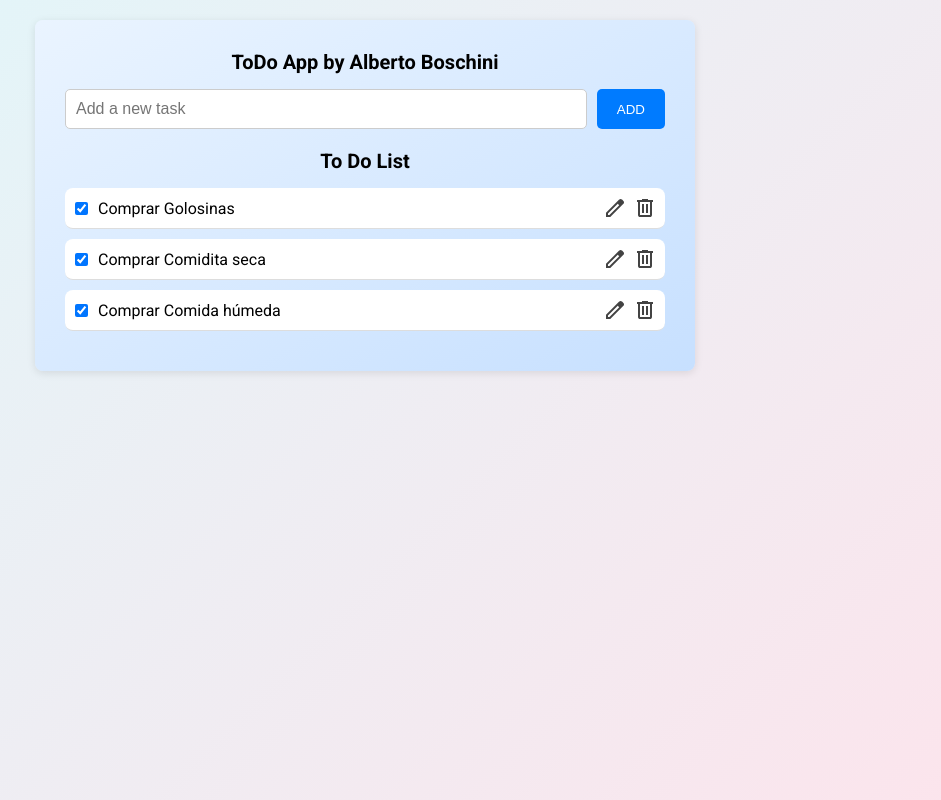
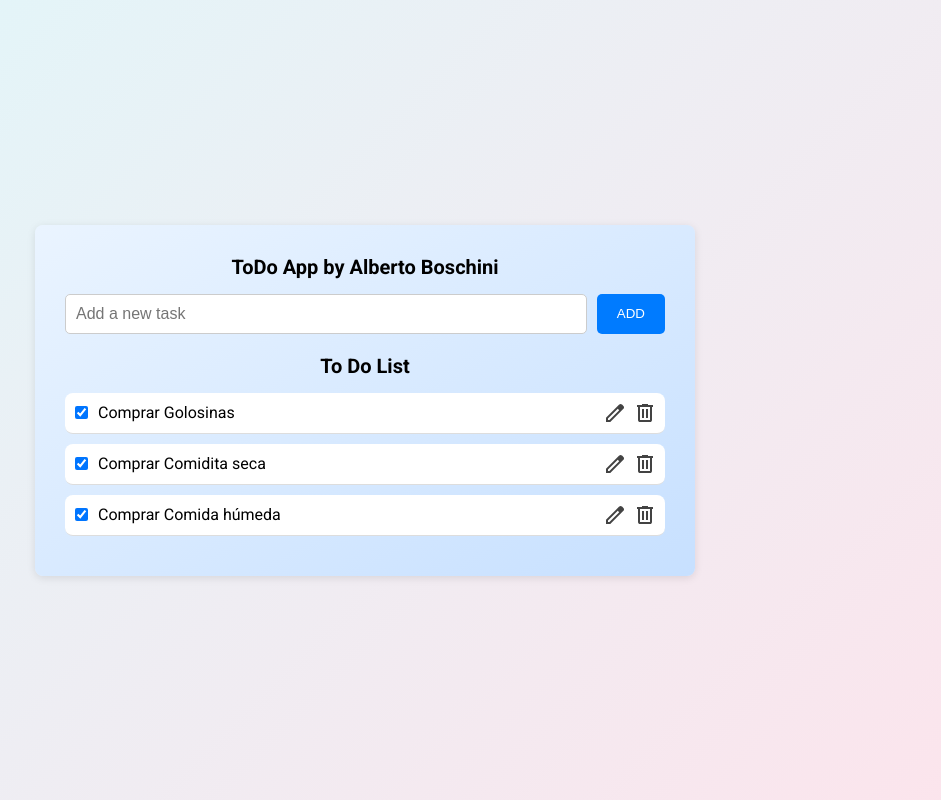
Before and after one commit to A-Boschini/To-Do-list, a plain HTML site: page index.html in a window 1280 px wide. Shown: the whole page, without its empty margins (275-1216 px from the left). Drawn offline with Linux system fonts and the light colour scheme.

Commit message:
CSS CORREGIDO

```diff
--- a/styles.css
+++ b/styles.css
@@ -14,7 +14,8 @@ body {
     font-family: Roboto, sans-serif;
     background: linear-gradient(135deg, #e0f7fa, #fce4ec);
     display: flex;
-    justify-content: center;
+    justify-content: center;   /* centra horizontal */
+    align-items: center;       /* centra vertical */
 }
 
 .content-container {
```
